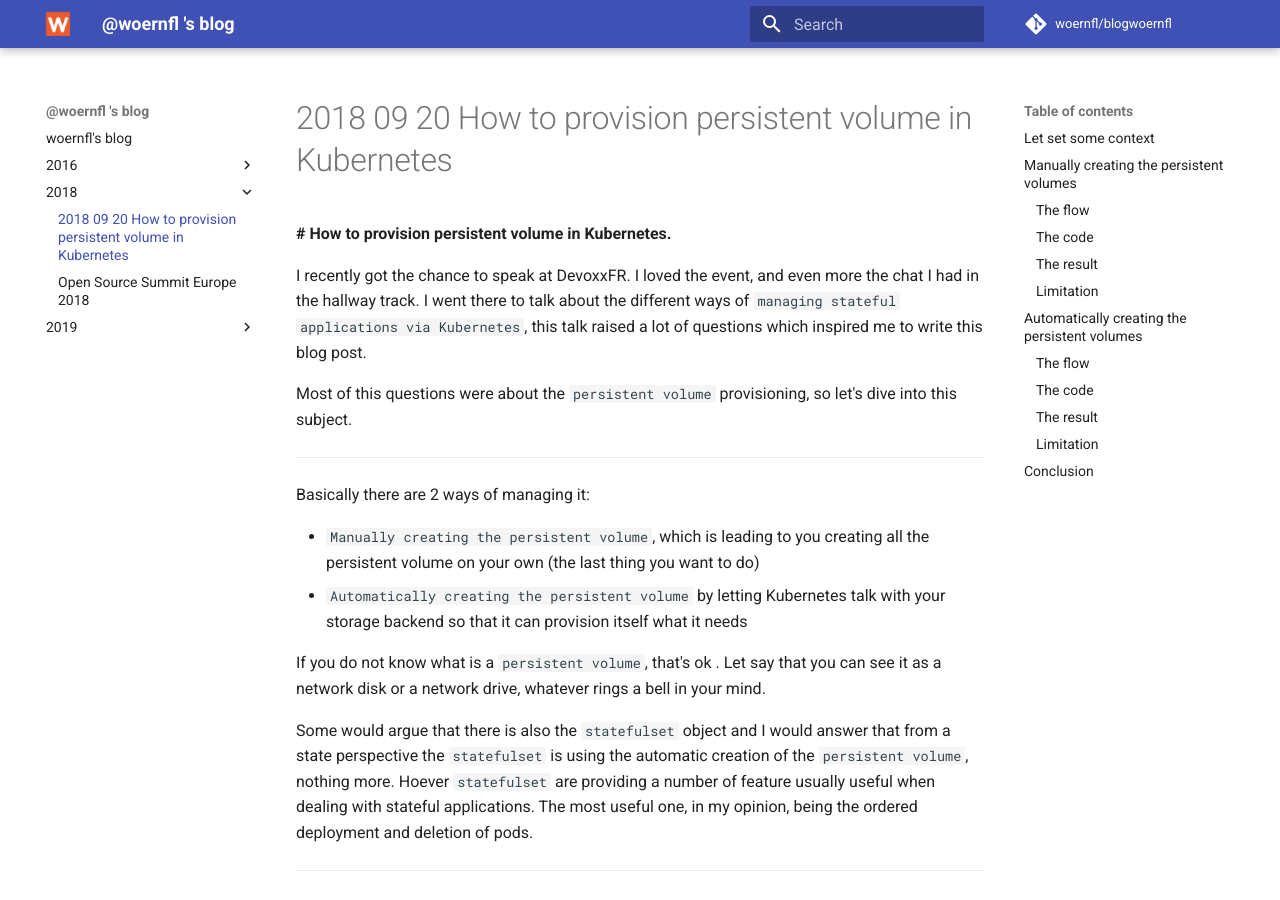
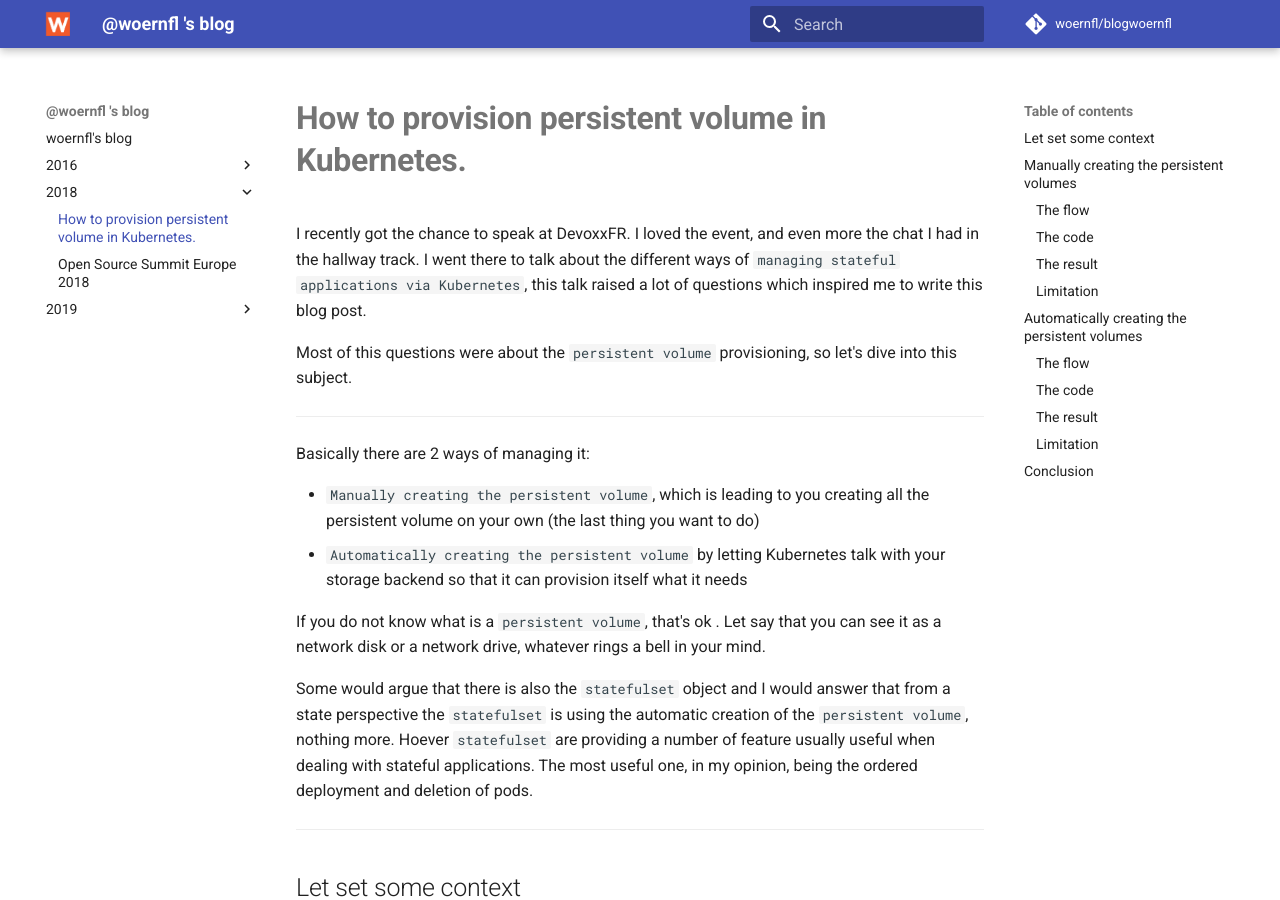
Before and after one commit to woernfl/blogwoernfl, an MkDocs documentation site: the page built from docs/2018/2018-09-20-How-to-provision-persistent-volume-in-Kubernetes.md, in a window 1280 px wide and 900 px high. Built offline with MkDocs 1.6.1 and Material for MkDocs 9.7.7, drawn with Linux system fonts in a browser that asks for light colours; comment, search, counter and statistics services are not loaded.

```diff
--- a/docs/2018/2018-09-20-How-to-provision-persistent-volume-in-Kubernetes.md
+++ b/docs/2018/2018-09-20-How-to-provision-persistent-volume-in-Kubernetes.md
@@ -1,4 +1,4 @@
-**# How to provision persistent volume in Kubernetes.**
+# **How to provision persistent volume in Kubernetes.**
 
 I recently got the chance to speak at DevoxxFR. I loved the event, and even more the chat I had in the hallway track. I went there to talk about the different ways of `managing stateful applications via Kubernetes`, this talk raised a lot of questions which inspired me to write this blog post.
 
```
